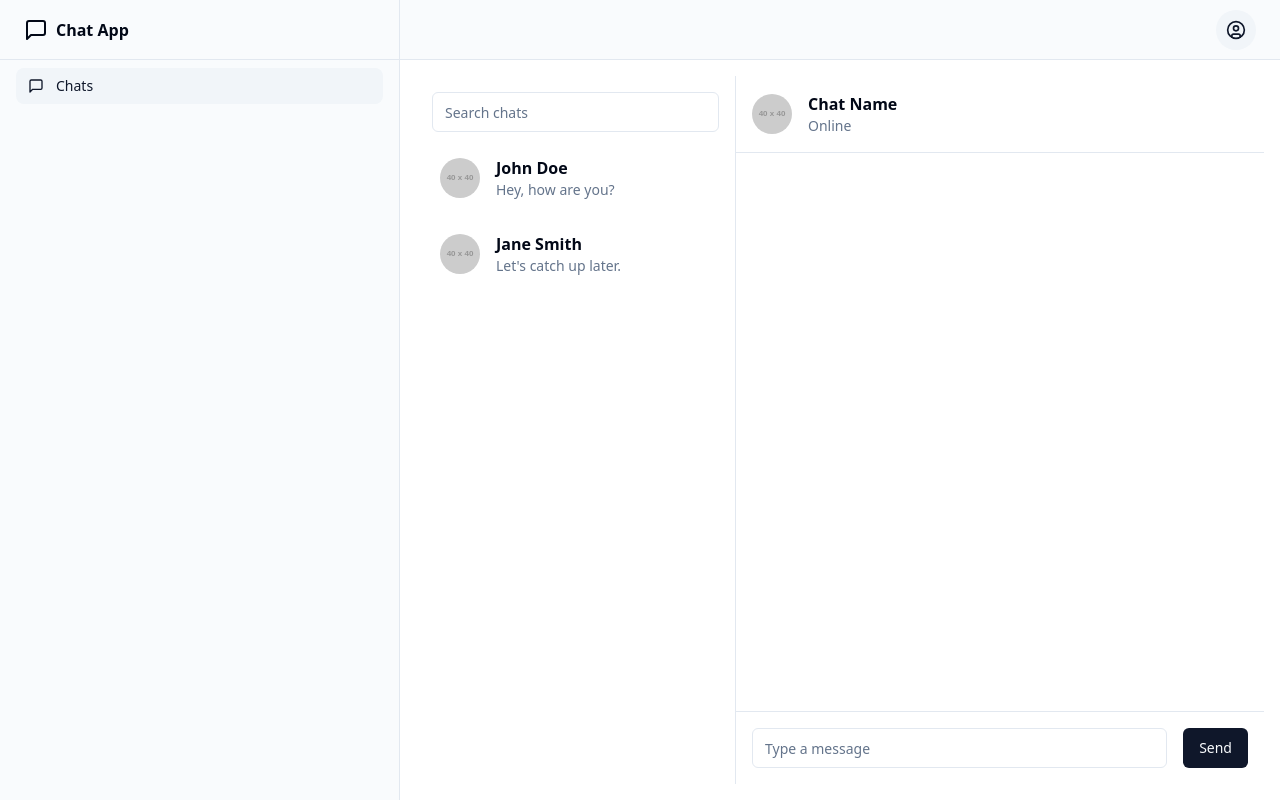
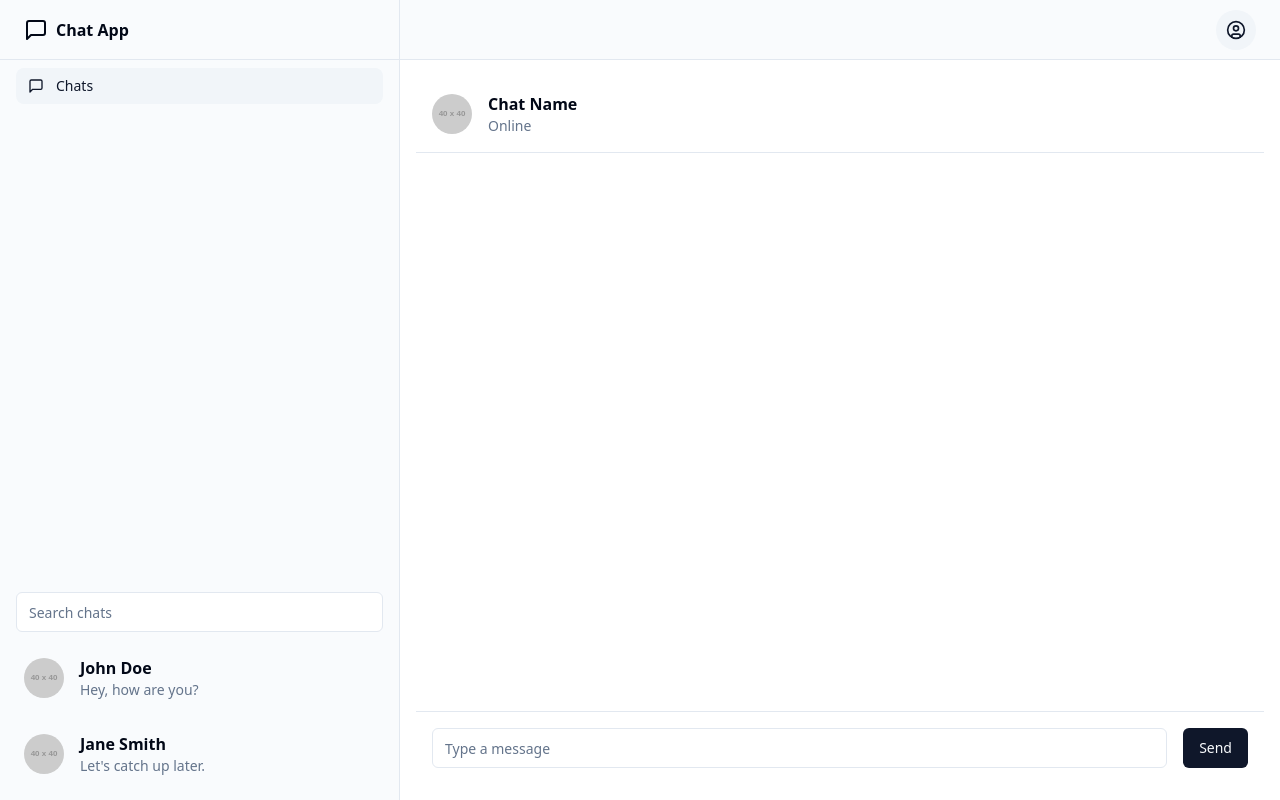
Before and after one commit to GPT-Engineer-App/chat-bridge, a React (Vite) app: page / in a window 1280 px wide. Built offline with nearby package versions, Linux system fonts and the light colour scheme.

Commit message:
Moved the chat sidebar from the Index page into the main layout sidebar in sidebar.jsx.

```diff
--- a/src/layouts/sidebar.jsx
+++ b/src/layouts/sidebar.jsx
@@ -12,6 +12,8 @@ import { cn } from "@/lib/utils";
 import { CircleUser, Menu, MessageSquare } from "lucide-react";
 import { NavLink, Outlet } from "react-router-dom";
 import { navItems } from "../App";
+import { Input } from "@/components/ui/input";
+import { Avatar, AvatarFallback, AvatarImage } from "@/components/ui/avatar";
 
 const Layout = () => {
   return (
@@ -50,6 +52,14 @@ const Sidebar = () => (
           ))}
         </nav>
       </div>
+      <div className="p-4">
+        <Input placeholder="Search chats" className="mb-4" />
+        <div className="space-y-4">
+          {/* Example chat items */}
+          <ChatItem name="John Doe" lastMessage="Hey, how are you?" />
+          <ChatItem name="Jane Smith" lastMessage="Let's catch up later." />
+        </div>
+      </div>
     </div>
   </div>
 );
@@ -77,6 +87,14 @@ const MobileSidebar = () => (
           </SidebarNavLink>
         ))}
       </nav>
+      <div className="p-4">
+        <Input placeholder="Search chats" className="mb-4" />
+        <div className="space-y-4">
+          {/* Example chat items */}
+          <ChatItem name="John Doe" lastMessage="Hey, how are you?" />
+          <ChatItem name="Jane Smith" lastMessage="Let's catch up later." />
+        </div>
+      </div>
     </SheetContent>
   </Sheet>
 );
@@ -114,4 +132,17 @@ const SidebarNavLink = ({ to, children }) => (
   </NavLink>
 );
 
+const ChatItem = ({ name, lastMessage }) => (
+  <div className="flex items-center space-x-4 p-2 hover:bg-muted cursor-pointer rounded-lg">
+    <Avatar>
+      <AvatarImage src="https://via.placeholder.com/40" alt={name} />
+      <AvatarFallback>{name.charAt(0)}</AvatarFallback>
+    </Avatar>
+    <div className="flex-1">
+      <div className="font-semibold">{name}</div>
+      <div className="text-sm text-muted-foreground">{lastMessage}</div>
+    </div>
+  </div>
+);
+
 export default Layout;
--- a/src/pages/Index.jsx
+++ b/src/pages/Index.jsx
@@ -17,7 +17,6 @@ const Index = () => {
 
   return (
     <div className="flex h-full">
-      <Sidebar />
       <ChatWindow
         messages={messages}
         inputValue={inputValue}
@@ -28,29 +27,7 @@ const Index = () => {
   );
 };
 
-const Sidebar = () => (
-  <div className="w-80 border-r p-4">
-    <Input placeholder="Search chats" className="mb-4" />
-    <div className="space-y-4">
-      {/* Example chat items */}
-      <ChatItem name="John Doe" lastMessage="Hey, how are you?" />
-      <ChatItem name="Jane Smith" lastMessage="Let's catch up later." />
-    </div>
-  </div>
-);
 
-const ChatItem = ({ name, lastMessage }) => (
-  <div className="flex items-center space-x-4 p-2 hover:bg-muted cursor-pointer rounded-lg">
-    <Avatar>
-      <AvatarImage src="https://via.placeholder.com/40" alt={name} />
-      <AvatarFallback>{name.charAt(0)}</AvatarFallback>
-    </Avatar>
-    <div className="flex-1">
-      <div className="font-semibold">{name}</div>
-      <div className="text-sm text-muted-foreground">{lastMessage}</div>
-    </div>
-  </div>
-);
 
 const ChatWindow = ({ messages, inputValue, setInputValue, handleSendMessage }) => (
   <div className="flex-1 flex flex-col">
```
